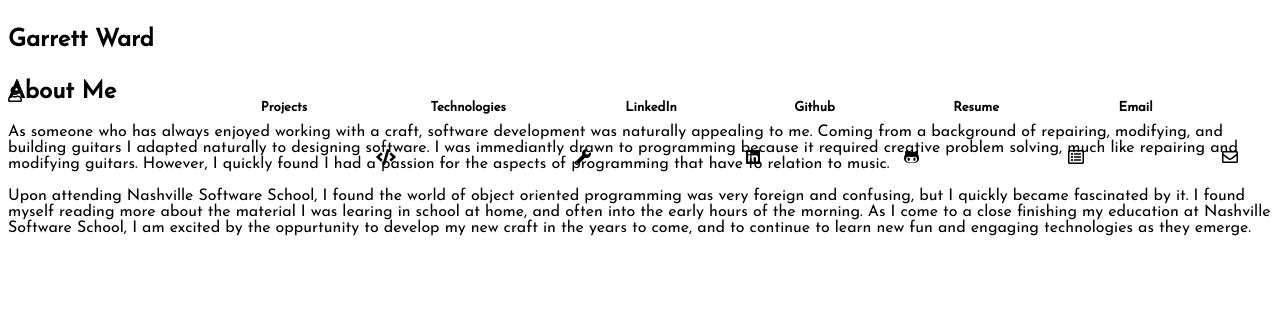
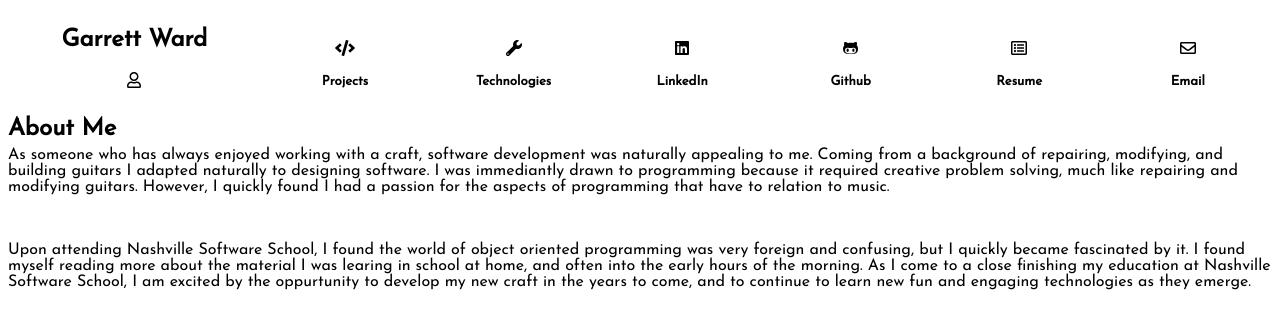
Before and after one commit to Gward2489/portfolioSite, a plain HTML site: page index.html at #!/splash in a window 1280 px wide. Drawn offline with nearby package versions, Linux system fonts and the light colour scheme; some packages are replaced by stand-ins of ours.

Commit message:
updating sass functions for nav grid

```diff
--- a/app/partials/nav.html
+++ b/app/partials/nav.html
@@ -1,4 +1,5 @@
 <div class="navBar" ng-controller="navCtrl">
+
     <div class="devIcons">
         <div ng-click="toSplash()">
             <h1>Garrett Ward</h1>
@@ -9,29 +10,60 @@
     </div>
 
     <div class="linksSubGrid">
+
         <div ng-click="toProjects()">
+            <div>
                 <i class="fas fa-code"></i>
+            </div>
+            <div>
                 <h5>Projects</h5>
             </div>
+        </div>
+
         <div ng-click="toTech()">
+            <div>
                 <i class="fas fa-wrench"></i>
+            </div>
+            <div>
                 <h5>Technologies</h5>
             </div>
+        </div>
+
         <div ng-click="toLinkedIn()">
+            <div>
                 <i class="fab fa-linkedin"></i>
+            </div>
+            <div>
                 <h5>LinkedIn</h5>
             </div>
+        </div>
+
         <div ng-click="toGitHub()">
+            <div>
                 <i class="fab fa-github-alt"></i>
+            </div>
+            <div>
                 <h5>Github</h5>
             </div>
+        </div>
+
         <div ng-click="toPdf()">
+            <div>
                 <i class="far fa-list-alt"></i>
+            </div>
+            <div>
                 <h5>Resume</h5>
             </div>
+        </div>
+
         <div ng-click="toSendMail()">
+            <div>
                 <i class="far fa-envelope"></i>
+            </div>
+            <div>
                 <h5>Email</h5>
             </div>
         </div>
+
     </div>
+</div>
--- a/app/partials/splash.html
+++ b/app/partials/splash.html
@@ -1,16 +1,11 @@
-<div>
-    <div>
-        <div>
-            <div>
-                <h2>About Me</h2>
-            </div>
-        </div>
-        <div>
-            <div>
-                <div ng-repeat="(bio, text) in splashInfo">
-                    <p>{{text}}</p>
-                </div>
-            </div>
+<div class="aboutWrap">
+    <div class="aboutHeader">
+        <h2>About Me</h2>
+    </div>
+
+    <div class="bioWrap">
+        <div ng-repeat="(bio, text) in splashInfo">
+            <p>{{text}}</p>
         </div>
     </div>
 </div>
--- a/index.html
+++ b/index.html
@@ -8,10 +8,12 @@
         <title>Garrett Ward Dev</title>
     </head>
     <link href="/styles/mainStyles.css" rel="stylesheet">
+    <link href="/styles/about.css" rel="stylesheet">
+
     <link href="https://fonts.googleapis.com/css?family=Josefin+Sans" rel="stylesheet">
 
     <body ng-app="gwDev" ng-cloak>
-        <nav ng-cloak ng-include="'app/partials/nav.html'"></nav>
+        <nav class="navWrap" ng-cloak ng-include="'app/partials/nav.html'"></nav>
         <div ng-cloak ng-view></div>
     </body>
 
--- /dev/null
+++ b/styles/about.css
@@ -0,0 +1,16 @@
+.aboutWrap {
+  display: grid;
+  margin-top: 2em;
+  grid-area: content;
+  grid-template-rows: 15% 85%;
+  grid-template-areas: "head" "body"; }
+
+.aboutHeader {
+  display: grid;
+  grid-area: head; }
+
+.bioWrap {
+  display: grid;
+  grid-area: body; }
+
+/*# sourceMappingURL=about.css.map */
--- a/styles/mainStyles.css
+++ b/styles/mainStyles.css
@@ -4,10 +4,15 @@ body {
   grid-template-rows: 15% 85%;
   grid-template-areas: "navi" "content"; }
 
+.navWrap {
+  display: grid;
+  grid-area: navi;
+  grid-template-rows: auto;
+  grid-template-areas: "bar"; }
+
 .navBar {
   display: grid;
-  grid-area: navi;
-  max-height: 20em;
+  grid-area: bar;
   grid-template-columns: 20% 80%;
   grid-template-areas: "devDisplay links"; }
 
@@ -15,66 +20,163 @@ body {
   display: grid;
   grid-area: devDisplay;
   grid-template-rows: 1fr 1fr;
-  grid-template-areas: "picture" "name"; }
+  grid-template-areas: "devPic" "devName"; }
+  .devIcons :nth-child(1) {
+    grid-area: devPic;
+    justify-self: center; }
+  .devIcons :nth-child(2) {
+    grid-area: devName;
+    justify-self: center; }
 
 .linksSubGrid {
   display: grid;
   grid-area: links;
-  grid-template-columns: 1fr repeat(6);
-  grid-template-areas: "two1 two2 two3 two4 two5 two6"; }
+  margin-top: 2em;
+  grid-template-columns: 1fr 1fr 1fr 1fr 1fr 1fr;
+  grid-template-areas: "tab1 tab2 tab3 tab4 tab5 tab6"; }
   .linksSubGrid :nth-child(1) {
     display: grid;
-    grid-area: two1;
-    grid-template-rows: 1fr 1fr;
+    justify-self: center;
+    grid-area: tab1;
+    grid-template-rows: 30% 70%;
     grid-template-areas: "upper1" "lower1"; }
-    .linksSubGrid :nth-child(1) i {
-      grid-area: upper1; }
-    .linksSubGrid :nth-child(1) h5 {
-      grid-area: lower1; }
+    .linksSubGrid :nth-child(1) :nth-child(1) {
+      display: grid;
+      justify-self: center;
+      margin-bottom: -2em;
+      grid-area: upper1;
+      grid-row: auto;
+      grid-template-areas: "logo1"; }
+      .linksSubGrid :nth-child(1) :nth-child(1) i {
+        grid-area: logo1; }
+    .linksSubGrid :nth-child(1) :nth-child(2) {
+      display: grid;
+      margin-top: -1em;
+      justify-self: center;
+      grid-area: lower1;
+      grid-row: auto;
+      grid-template-areas: "tabText1"; }
+      .linksSubGrid :nth-child(1) :nth-child(2) h5 {
+        grid-area: tabText1; }
   .linksSubGrid :nth-child(2) {
     display: grid;
-    grid-area: two2;
-    grid-template-rows: 1fr 1fr;
+    justify-self: center;
+    grid-area: tab2;
+    grid-template-rows: 30% 70%;
     grid-template-areas: "upper2" "lower2"; }
-    .linksSubGrid :nth-child(2) i {
-      grid-area: upper2; }
-    .linksSubGrid :nth-child(2) h5 {
-      grid-area: lower2; }
+    .linksSubGrid :nth-child(2) :nth-child(1) {
+      display: grid;
+      justify-self: center;
+      margin-bottom: -2em;
+      grid-area: upper2;
+      grid-row: auto;
+      grid-template-areas: "logo2"; }
+      .linksSubGrid :nth-child(2) :nth-child(1) i {
+        grid-area: logo2; }
+    .linksSubGrid :nth-child(2) :nth-child(2) {
+      display: grid;
+      margin-top: -1em;
+      justify-self: center;
+      grid-area: lower2;
+      grid-row: auto;
+      grid-template-areas: "tabText2"; }
+      .linksSubGrid :nth-child(2) :nth-child(2) h5 {
+        grid-area: tabText2; }
   .linksSubGrid :nth-child(3) {
     display: grid;
-    grid-area: two3;
-    grid-template-rows: 1fr 1fr;
+    justify-self: center;
+    grid-area: tab3;
+    grid-template-rows: 30% 70%;
     grid-template-areas: "upper3" "lower3"; }
-    .linksSubGrid :nth-child(3) i {
-      grid-area: upper3; }
-    .linksSubGrid :nth-child(3) h5 {
-      grid-area: lower3; }
+    .linksSubGrid :nth-child(3) :nth-child(1) {
+      display: grid;
+      justify-self: center;
+      margin-bottom: -2em;
+      grid-area: upper3;
+      grid-row: auto;
+      grid-template-areas: "logo3"; }
+      .linksSubGrid :nth-child(3) :nth-child(1) i {
+        grid-area: logo3; }
+    .linksSubGrid :nth-child(3) :nth-child(2) {
+      display: grid;
+      margin-top: -1em;
+      justify-self: center;
+      grid-area: lower3;
+      grid-row: auto;
+      grid-template-areas: "tabText3"; }
+      .linksSubGrid :nth-child(3) :nth-child(2) h5 {
+        grid-area: tabText3; }
   .linksSubGrid :nth-child(4) {
     display: grid;
-    grid-area: two4;
-    grid-template-rows: 1fr 1fr;
+    justify-self: center;
+    grid-area: tab4;
+    grid-template-rows: 30% 70%;
     grid-template-areas: "upper4" "lower4"; }
-    .linksSubGrid :nth-child(4) i {
-      grid-area: upper4; }
-    .linksSubGrid :nth-child(4) h5 {
-      grid-area: lower4; }
+    .linksSubGrid :nth-child(4) :nth-child(1) {
+      display: grid;
+      justify-self: center;
+      margin-bottom: -2em;
+      grid-area: upper4;
+      grid-row: auto;
+      grid-template-areas: "logo4"; }
+      .linksSubGrid :nth-child(4) :nth-child(1) i {
+        grid-area: logo4; }
+    .linksSubGrid :nth-child(4) :nth-child(2) {
+      display: grid;
+      margin-top: -1em;
+      justify-self: center;
+      grid-area: lower4;
+      grid-row: auto;
+      grid-template-areas: "tabText4"; }
+      .linksSubGrid :nth-child(4) :nth-child(2) h5 {
+        grid-area: tabText4; }
   .linksSubGrid :nth-child(5) {
     display: grid;
-    grid-area: two5;
-    grid-template-rows: 1fr 1fr;
+    justify-self: center;
+    grid-area: tab5;
+    grid-template-rows: 30% 70%;
     grid-template-areas: "upper5" "lower5"; }
-    .linksSubGrid :nth-child(5) i {
-      grid-area: upper5; }
-    .linksSubGrid :nth-child(5) h5 {
-      grid-area: lower5; }
+    .linksSubGrid :nth-child(5) :nth-child(1) {
+      display: grid;
+      justify-self: center;
+      margin-bottom: -2em;
+      grid-area: upper5;
+      grid-row: auto;
+      grid-template-areas: "logo5"; }
+      .linksSubGrid :nth-child(5) :nth-child(1) i {
+        grid-area: logo5; }
+    .linksSubGrid :nth-child(5) :nth-child(2) {
+      display: grid;
+      margin-top: -1em;
+      justify-self: center;
+      grid-area: lower5;
+      grid-row: auto;
+      grid-template-areas: "tabText5"; }
+      .linksSubGrid :nth-child(5) :nth-child(2) h5 {
+        grid-area: tabText5; }
   .linksSubGrid :nth-child(6) {
     display: grid;
-    grid-area: two6;
-    grid-template-rows: 1fr 1fr;
+    justify-self: center;
+    grid-area: tab6;
+    grid-template-rows: 30% 70%;
     grid-template-areas: "upper6" "lower6"; }
-    .linksSubGrid :nth-child(6) i {
-      grid-area: upper6; }
-    .linksSubGrid :nth-child(6) h5 {
-      grid-area: lower6; }
+    .linksSubGrid :nth-child(6) :nth-child(1) {
+      display: grid;
+      justify-self: center;
+      margin-bottom: -2em;
+      grid-area: upper6;
+      grid-row: auto;
+      grid-template-areas: "logo6"; }
+      .linksSubGrid :nth-child(6) :nth-child(1) i {
+        grid-area: logo6; }
+    .linksSubGrid :nth-child(6) :nth-child(2) {
+      display: grid;
+      margin-top: -1em;
+      justify-self: center;
+      grid-area: lower6;
+      grid-row: auto;
+      grid-template-areas: "tabText6"; }
+      .linksSubGrid :nth-child(6) :nth-child(2) h5 {
+        grid-area: tabText6; }
 
 /*# sourceMappingURL=mainStyles.css.map */
```
Also changed, not shown: 2 other files. Lines whose indentation alone changed are shown as unchanged.
